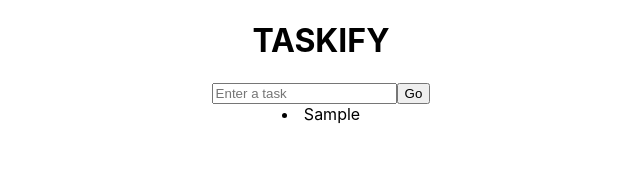
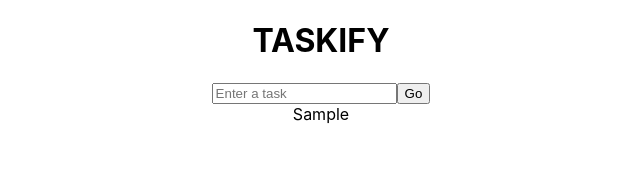
Before and after one commit to mateomh/TasklistTypescript, a React (Create React App) app: page / in a window 1280 px wide. Both pictures are taken after typing "Sample" into the empty fields and a click on the button "Go". Shown: the top 194 px of the page, without its empty margins (319-959 px from the left). Built offline with nearby package versions, Linux system fonts and the light colour scheme; the HTML template or start-up script is replaced by a standard one.

Commit message:
Create the task card component

```diff
--- a/package.json
+++ b/package.json
@@ -12,6 +12,7 @@
     "@types/react-dom": "^18.0.4",
     "react": "^18.1.0",
     "react-dom": "^18.1.0",
+    "react-icons": "^4.3.1",
     "react-scripts": "5.0.1",
     "typescript": "^4.6.4",
     "web-vitals": "^2.1.4"
--- /dev/null
+++ b/src/components/TaskCard.tsx
@@ -0,0 +1,15 @@
+import { Task } from "../models/task_model";
+
+interface Props {
+  task: Task;
+};
+
+const TaskCard: React.FC<Props> = ({task}) => {
+  return(
+    <div>
+      {task.text}
+    </div>
+  );
+}
+
+export default TaskCard;
--- a/src/components/TaskList.tsx
+++ b/src/components/TaskList.tsx
@@ -1,4 +1,5 @@
 import { Task } from "../models/task_model";
+import TaskCard from "./TaskCard";
 
 interface Props {
   tasks: Task[];
@@ -9,7 +10,10 @@ const TaskList: React.FC<Props> = ({tasks, setTasks}) => {
   return(
     <div className="task_list">
       {tasks.map((task)=>(
-        <li>{task.text}</li>
+        <TaskCard
+          task={task}
+          key={task.id}
+        />
       ))}
     </div>
   );
```
Also changed, not shown: 1 other file (tests, documents, lock files or other folders).
